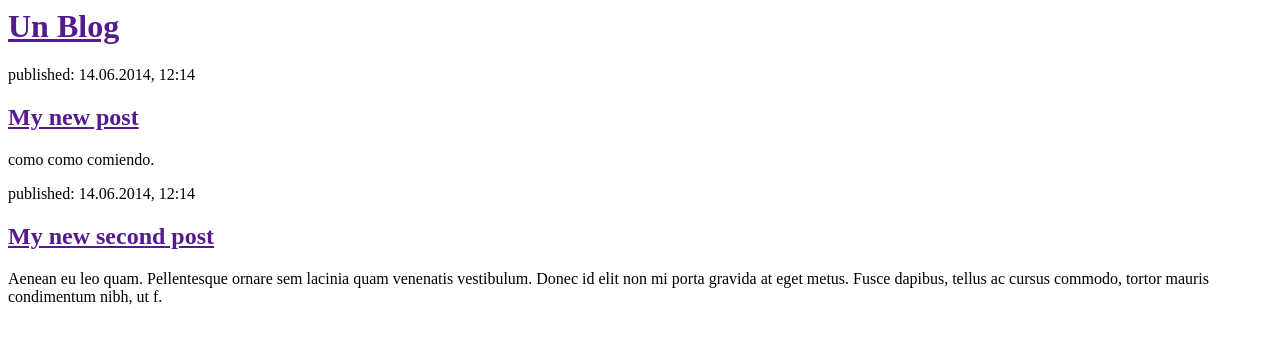
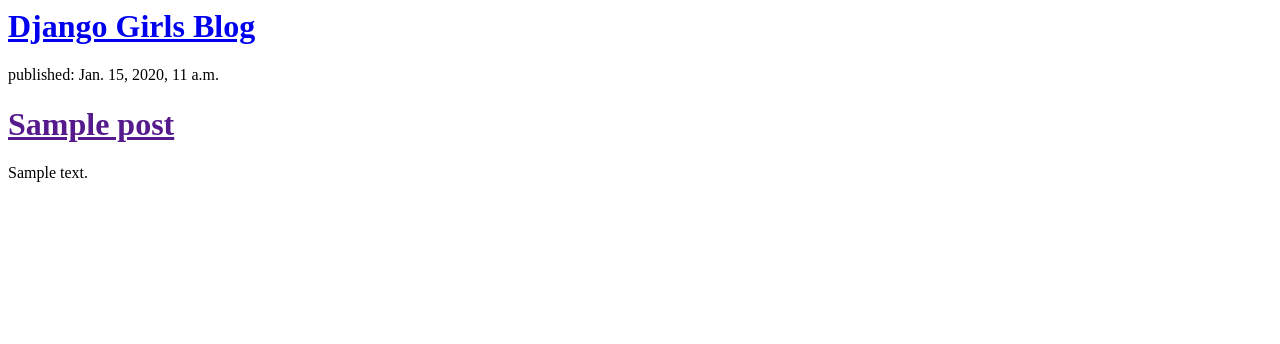
Before and after one commit to olayag/my-first-blog, a Django app: template blog/templates/blog/post_list.html in a window 1280 px wide. Shown: the top 344 px of the page. Run offline with Django 3.2, Linux system fonts and the light colour scheme; the template is opened without the code that fills it: values that come from a table or form of the project are taken from there, others are empty; tables that the repository leaves empty hold one stand-in row (values such as "Sample post").

Commit message:
Modified templates to display posts from database.

```diff
--- a/blog/templates/blog/post_list.html
+++ b/blog/templates/blog/post_list.html
@@ -4,19 +4,15 @@
     </head>
     <body>
         <div>
-            <h1><a href="">Un Blog</a></h1>
-        </div>
+    <h1><a href="/">Django Girls Blog</a></h1>
+</div>
 
-        <div>
-            <p>published: 14.06.2014, 12:14</p>
-            <h2><a href="">My new post</a></h2>
-            <p>como como comiendo.</p>
-        </div>
-
-        <div>
-            <p>published: 14.06.2014, 12:14</p>
-            <h2><a href="">My new second post</a></h2>
-            <p>Aenean eu leo quam. Pellentesque ornare sem lacinia quam venenatis vestibulum. Donec id elit non mi porta gravida at eget metus. Fusce dapibus, tellus ac cursus commodo, tortor mauris condimentum nibh, ut f.</p>
-        </div>
-    </body>
+{% for post in posts %}
+    <div>
+        <p>published: {{ post.published_date }}</p>
+        <h1><a href="">{{ post.title }}</a></h1>
+        <p>{{ post.text|linebreaks }}</p>
+    </div>
+{% endfor %}
+</body>
 </html>
```
Also changed, not shown: blog/views.py (+7 -1 lines).
